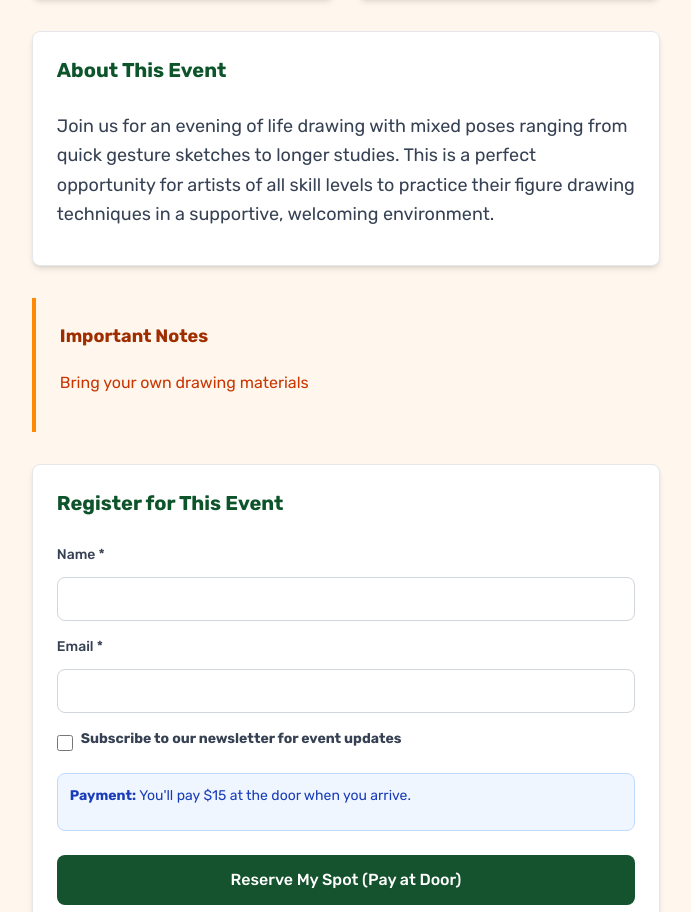
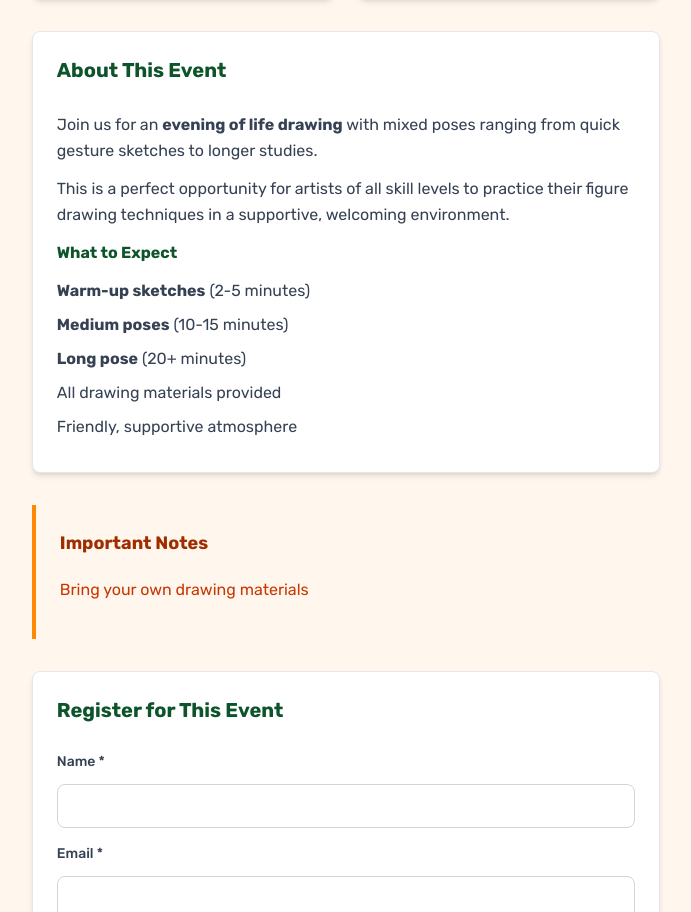
Before and after one commit to kmcgillivray/appletondrawingclub, a SvelteKit app: page /events/test-event in a window 1280 px wide. Shown: the part 1712-2624 px from the top of the page, without its empty margins (294-985 px from the left). Built offline with nearby package versions, Linux system fonts and the light colour scheme.

Commit message:
feat: render markdown for event description

```diff
--- /dev/null
+++ b/src/lib/utils/markdown.ts
@@ -0,0 +1,13 @@
+import { marked } from "marked";
+
+// Configure marked with custom options
+marked.setOptions({
+  breaks: true, // Convert line breaks to <br>
+  gfm: true, // Enable GitHub Flavored Markdown
+});
+
+export function renderMarkdown(markdown: string) {
+  if (!markdown) return "";
+  const result = marked(markdown, { async: false});
+  return result;
+}
--- a/src/routes/events/test-event/+page.svelte
+++ b/src/routes/events/test-event/+page.svelte
@@ -1,6 +1,7 @@
 <script lang="ts">
   import type { Event } from '$lib/types';
   import RegistrationForm from '$lib/components/RegistrationForm.svelte';
+  import { renderMarkdown } from '$lib/utils/markdown';
 
   // Test event data - hardcoded for now, will be replaced with dynamic data later
   const event: Event = {
@@ -24,12 +25,22 @@
     capacity: 20,
     event_type: 'figure_drawing',
     special_notes: 'Bring your own drawing materials',
-    description: 'Join us for an evening of life drawing with mixed poses ranging from quick gesture sketches to longer studies. This is a perfect opportunity for artists of all skill levels to practice their figure drawing techniques in a supportive, welcoming environment.',
+    summary: 'Mixed pose life drawing session with professional model. Perfect for all skill levels.',
+    description: `Join us for an **evening of life drawing** with mixed poses ranging from quick gesture sketches to longer studies.
+
+This is a perfect opportunity for artists of all skill levels to practice their figure drawing techniques in a supportive, welcoming environment.
+
+### What to Expect
+- **Warm-up sketches** (2-5 minutes)
+- **Medium poses** (10-15 minutes)
+- **Long pose** (20+ minutes)
+- All drawing materials provided
+- Friendly, supportive atmosphere`,
     image_url: 'https://res.cloudinary.com/db5mnmxzn/image/upload/c_fill,g_center,h_750,w_750/v1703199034/IMG_8034_ab2tov.jpg'
   };
 
   // Format date for display
-  const formatDate = (dateString: string): string => {
+  const formatDate = (dateString: string) => {
     const date = new Date(dateString);
     return date.toLocaleDateString('en-US', {
       weekday: 'long',
@@ -39,23 +50,23 @@
     });
   };
 
-  const formattedDate: string = formatDate(event.date);
+  const formattedDate = formatDate(event.date);
 
   // Format location for display
-  const formatLocation = (location: Event['location']): string => {
+  const formatLocation = (location: Event['location']) => {
     return `${location.name}, ${location.address.streetAddress}, ${location.address.addressLocality}, ${location.address.addressRegion}`;
   };
 
-  const formattedLocation: string = formatLocation(event.location);
+  const formattedLocation = formatLocation(event.location);
 </script>
 
 <svelte:head>
   <title>{event.title} | Appleton Drawing Club</title>
-  <meta name="description" content="Join us for {event.title} on {formattedDate} at {formattedLocation}. ${event.price} - {event.description}" />
+  <meta name="description" content="Join us for {event.title} on {formattedDate} at {formattedLocation}. ${event.price} - {event.summary}" />
 
   <!-- Open Graph tags -->
   <meta property="og:title" content="{event.title} | Appleton Drawing Club" />
-  <meta property="og:description" content="Join us for {event.title} on {formattedDate} at {formattedLocation}. ${event.price}" />
+  <meta property="og:description" content="Join us for {event.title} on {formattedDate} at {formattedLocation}. ${event.price} - {event.summary}" />
   <meta property="og:image" content="{event.image_url}" />
   <meta property="og:type" content="event" />
 
@@ -81,7 +92,7 @@
       }
     },
     "image": [event.image_url],
-    "description": event.description,
+    "description": event.summary,
     "offers": {
       "@type": "Offer",
       "url": "https://appletondrawingclub.com/events/test-event",
@@ -189,8 +200,8 @@
   <!-- Description Section -->
   <div class="bg-white rounded-lg shadow-md p-6 border border-gray-200 mb-8">
     <h2 class="text-xl font-bold text-green-900 mb-4">About This Event</h2>
-    <div class="prose max-w-none">
-      <p class="text-gray-700 leading-relaxed text-lg">{event.description}</p>
+    <div class="prose max-w-none text-gray-700">
+      {@html renderMarkdown(event.description)}
     </div>
   </div>
 
```
